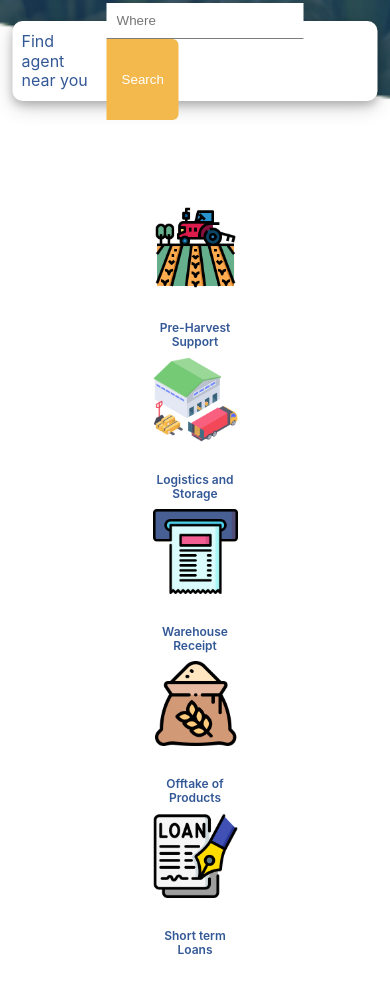
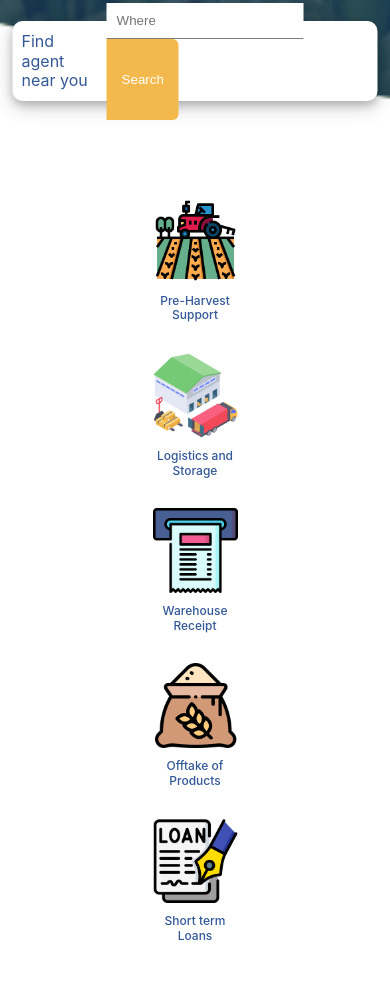
Before and after one commit to codeklin/rise, a plain HTML site: page index.html in a window 390 px wide. Shown: the part 441-1434 px from the top of the page. Drawn offline with nearby package versions, Linux system fonts and the light colour scheme.

Commit message:
more style fix

```diff
--- a/css/style.css
+++ b/css/style.css
@@ -460,31 +460,34 @@ section {
 
         }
 
+
         section {
             display: flex;
             flex-direction: column;
-        }
+            gap: 30px;
 
-        .services {
 
-            font-weight: 600;
-            font-size: 6rem;
+
+
         }
 
         .icons-img {
             width: 85px;
 
-            /*
-        .services p {
-            margin-top: 8px;
         }
 
+        /*
+        .services {
 
-        }*/
-
-
+            font-weight: 600;
+            font-size: 20rem;
         }
 
 
 
+        .services p {
+            margin-top: 8px;
+        }
+        */
     }
+}
```
